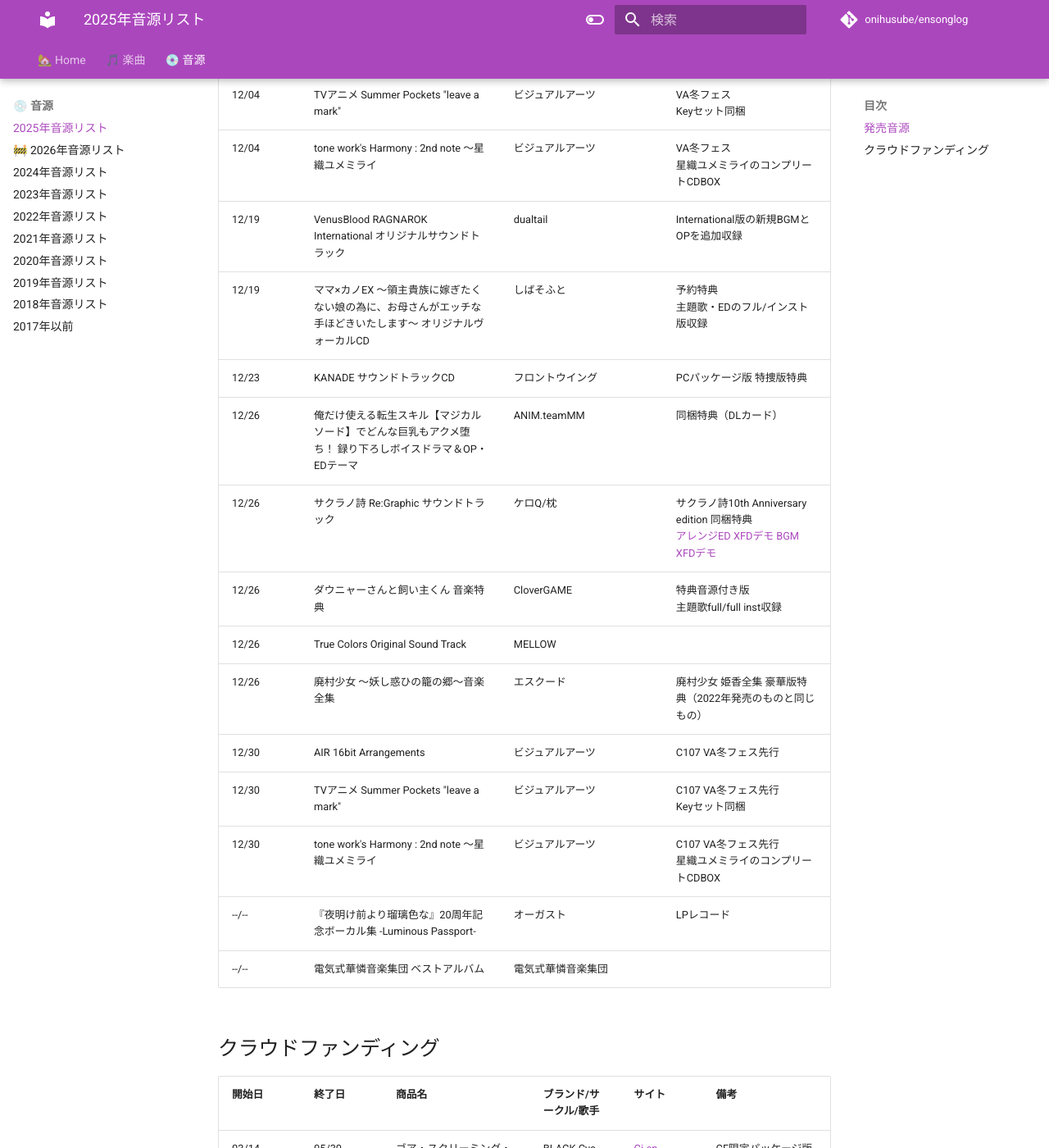
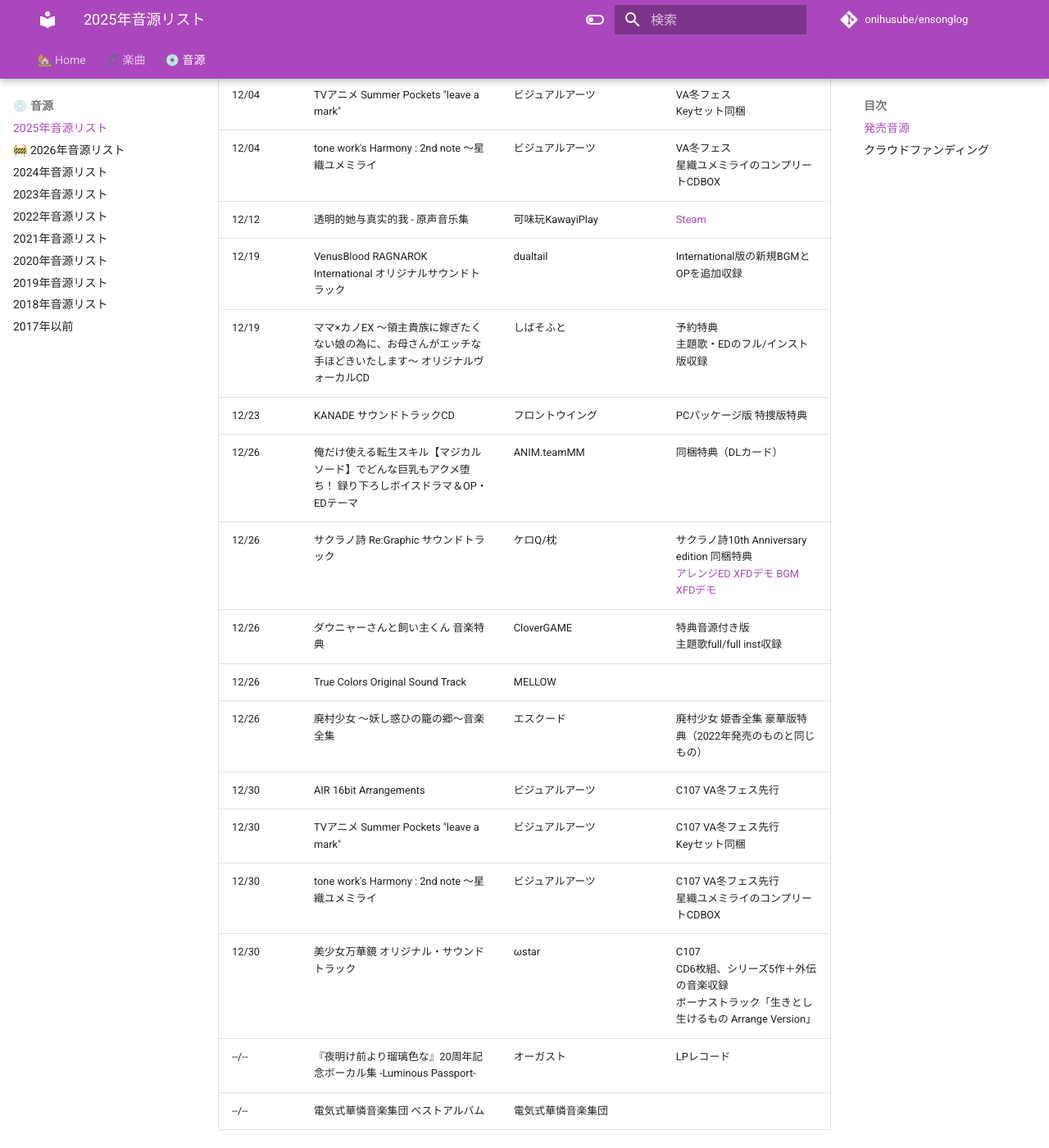
Before and after one commit to onihusube/ensonglog, an MkDocs documentation site: the page built from docs/2025/音源.md, in a window 1280 px wide and 1400 px high, scrolled down 16057 px. Shown: the whole window at 82% size. Built offline with MkDocs 1.6.1 and Material for MkDocs 9.7.7, drawn with Linux system fonts in a browser that asks for light colours; comment, search, counter and statistics services are not loaded.

Commit message:
音源追加

```diff
--- a/docs/2025/音源.md
+++ b/docs/2025/音源.md
@@ -224,6 +224,7 @@
 | 12/04 | AIR 16bit Arrangements | ビジュアルアーツ | VA冬フェス |
 | 12/04 | TVアニメ Summer Pockets "leave a mark" | ビジュアルアーツ | VA冬フェス </br> Keyセット同梱 |
 | 12/04 | tone work's Harmony : 2nd note ～星織ユメミライ | ビジュアルアーツ | VA冬フェス </br> 星織ユメミライのコンプリートCDBOX |
+| 12/12 | 透明的她与真实的我 - 原声音乐集 | 可味玩KawayiPlay | [Steam](https://store.steampowered.com/app/4165820/_/) |
 | 12/19 | VenusBlood RAGNAROK International オリジナルサウンドトラック | dualtail | International版の新規BGMとOPを追加収録 |
 | 12/19 | ママ×カノEX ～領主貴族に嫁ぎたくない娘の為に、お母さんがエッチな手ほどきいたします～ オリジナルヴォーカルCD | しばそふと | 予約特典 </br> 主題歌・EDのフル/インスト版収録 |
 | 12/23 | KANADE サウンドトラックCD | フロントウイング | PCパッケージ版 特捜版特典 |
@@ -235,6 +236,7 @@
 | 12/30 | AIR 16bit Arrangements | ビジュアルアーツ | C107 VA冬フェス先行 |
 | 12/30 | TVアニメ Summer Pockets "leave a mark" | ビジュアルアーツ | C107 VA冬フェス先行 </br> Keyセット同梱 |
 | 12/30 | tone work's Harmony : 2nd note ～星織ユメミライ | ビジュアルアーツ | C107 VA冬フェス先行 </br> 星織ユメミライのコンプリートCDBOX |
+| 12/30 | 美少女万華鏡 オリジナル・サウンドトラック | ωstar | C107 </br> CD6枚組、シリーズ5作＋外伝の音楽収録 </br> ボーナストラック「生きとし生けるもの Arrange Version」 |
 | --/-- | 『夜明け前より瑠璃色な』20周年記念ボーカル集 -Luminous Passport- | オーガスト | LPレコード |
 | --/-- | 電気式華憐音楽集団 ベストアルバム | 電気式華憐音楽集団 |  |
 
```
Also changed, not shown: docs/2026/音源.md (+2 -0 lines).
